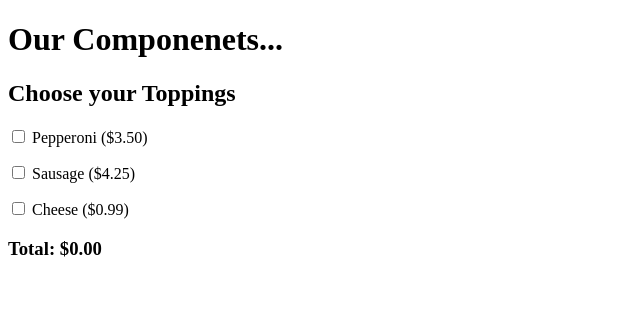
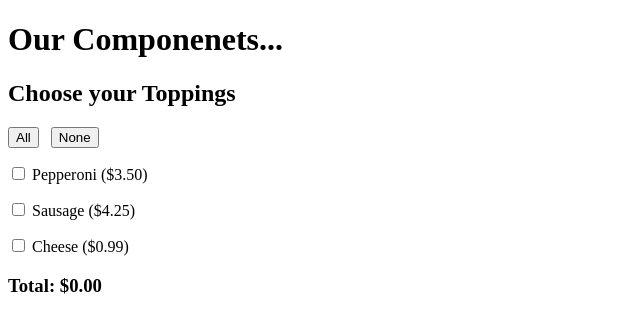
Before and after one commit to 2026-fall-jsf/angular-components, an Angular app: page / in a window 1280 px wide. Shown: the top 330 px of the page, without its empty margins (0-640 px from the left). Built offline with nearby package versions, Linux system fonts and the light colour scheme.

Commit message:
made check functions to select all or non of the topping  - mapping over things

```diff
--- a/src/app/pizza-toppings/pizza-toppings.html
+++ b/src/app/pizza-toppings/pizza-toppings.html
@@ -1,4 +1,7 @@
 <h2>Choose your Toppings</h2>
+<button (click)="checkAll()">All</button>
+&nbsp;
+<button (click)="uncheckAll()">None</button>
 
 @for (topping of availablePizzaToppings(); track topping) {
   <p>
--- a/src/app/pizza-toppings/pizza-toppings.ts
+++ b/src/app/pizza-toppings/pizza-toppings.ts
@@ -30,4 +30,19 @@ export class PizzaToppings {
           : t,
       ),
     );
+
+  protected readonly checkAll = () =>
+    this.availablePizzaToppings.update((foo) =>
+      foo.map((x) => ({
+        ...x,
+        checked: true,
+      })),
+    );
+  protected readonly uncheckAll = () =>
+    this.availablePizzaToppings.update((foo) =>
+      foo.map((x) => ({
+        ...x,
+        checked: false,
+      })),
+    );
 }
```
Also changed, not shown: src/app/app.html (line endings or trailing spaces).
